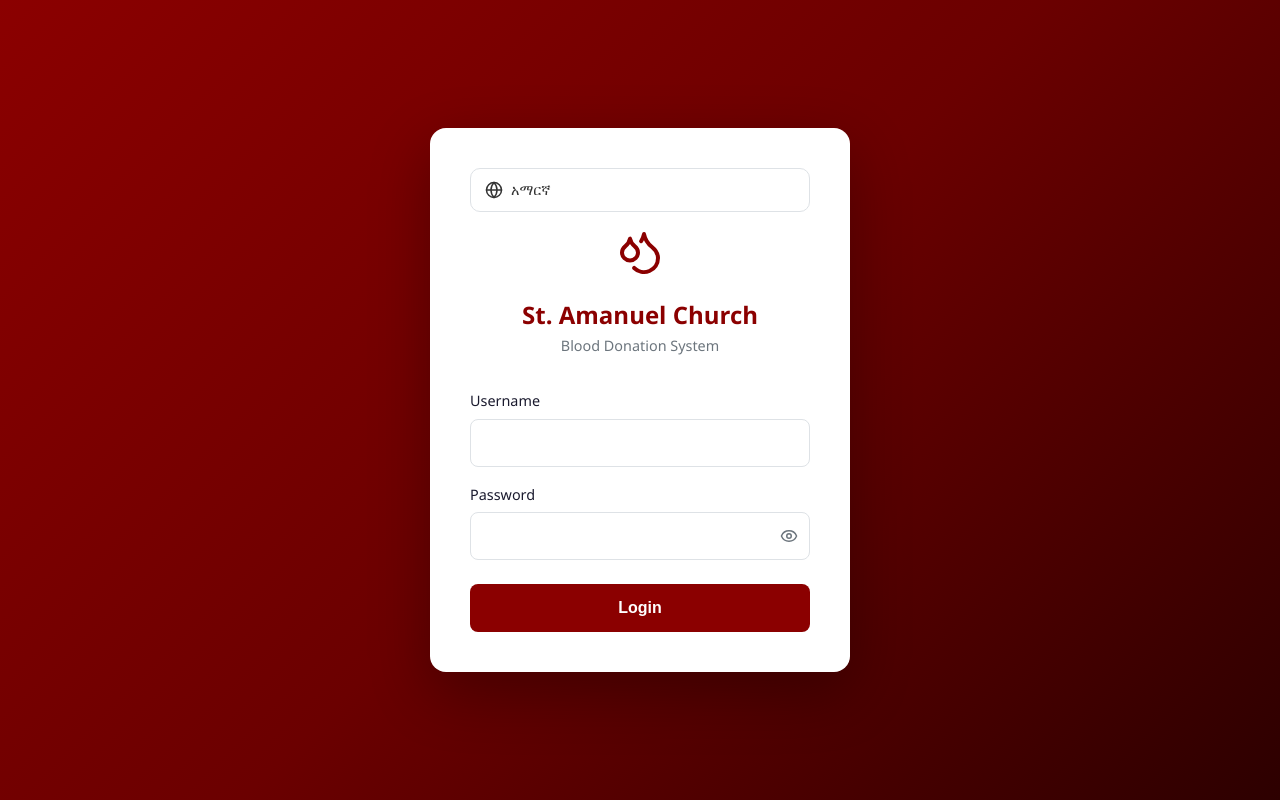
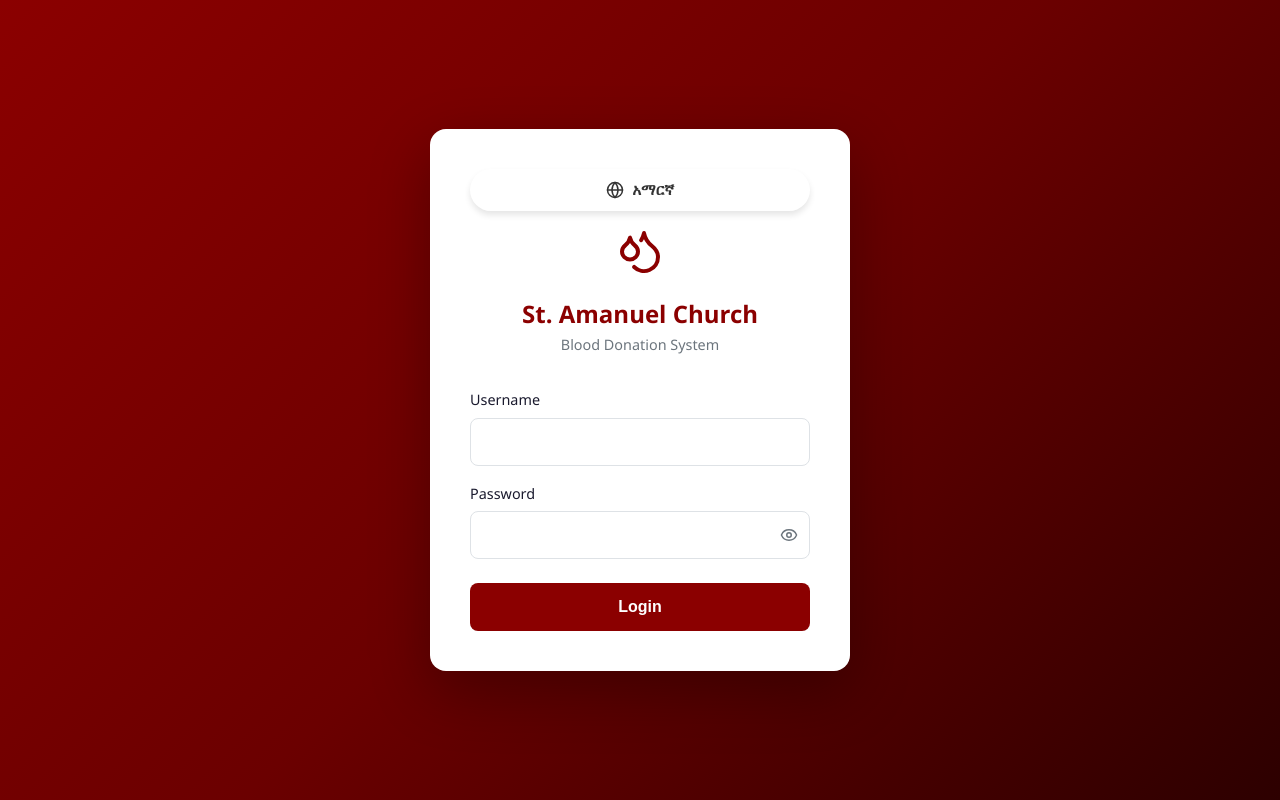
Before and after one commit to yohannesderibe/blood-donation-, a React (Vite) app in the folder frontend/: page /login in a window 1280 px wide. Built offline with nearby package versions, Linux system fonts and the light colour scheme.

Commit message:
feat: implement DashboardService and add global layout styles and DonorsPage component

```diff
--- a/frontend/src/components/Layout.css
+++ b/frontend/src/components/Layout.css
@@ -112,7 +112,6 @@ body {
   gap: 8px;
 }
 
-.lang-toggle,
 .logout-btn {
   display: flex;
   align-items: center;
@@ -128,9 +127,36 @@ body {
   transition: background 0.2s;
 }
 
-.lang-toggle:hover,
 .logout-btn:hover {
   background: rgba(255, 255, 255, 0.12);
+}
+
+.lang-toggle {
+  display: flex;
+  align-items: center;
+  justify-content: center;
+  gap: 8px;
+  padding: 12px 18px;
+  border: none;
+  background: rgba(255, 255, 255, 0.15);
+  color: white;
+  border-radius: 50px;
+  cursor: pointer;
+  font-size: 0.95rem;
+  font-weight: 600;
+  transition: all 0.3s cubic-bezier(0.4, 0, 0.2, 1);
+  box-shadow: 0 4px 6px rgba(0, 0, 0, 0.1);
+  margin-bottom: 12px;
+}
+
+.lang-toggle:hover {
+  background: rgba(255, 255, 255, 0.25);
+  transform: translateY(-2px);
+  box-shadow: 0 6px 12px rgba(0, 0, 0, 0.15);
+}
+
+.lang-toggle:active {
+  transform: translateY(0);
 }
 
 .user-info {
--- a/frontend/src/pages/DonorsPage.tsx
+++ b/frontend/src/pages/DonorsPage.tsx
@@ -133,8 +133,12 @@ export default function DonorsPage() {
       {success && <div className="alert alert-success">{success}</div>}
 
       {showForm && (
-        <div className="card">
-          <h3 className="card-title">{t('addDonor')}</h3>
+        <div className="modal-overlay" onClick={() => setShowForm(false)}>
+          <div className="modal" onClick={(e) => e.stopPropagation()}>
+            <div className="modal-header">
+              <h3>{t('addDonor')}</h3>
+              <button className="btn btn-secondary btn-sm" onClick={() => setShowForm(false)}>{t('close')}</button>
+            </div>
             <form onSubmit={handleSubmit}>
               <div className="form-grid">
                 <div className="form-group">
@@ -211,6 +215,7 @@ export default function DonorsPage() {
                 <button type="button" className="btn btn-secondary" onClick={() => setShowForm(false)}>{t('cancel')}</button>
               </div>
             </form>
+          </div>
         </div>
       )}
 
```
Also changed, not shown: 1 other file (tests, documents, lock files or other folders). Lines whose indentation alone changed are shown as unchanged.
